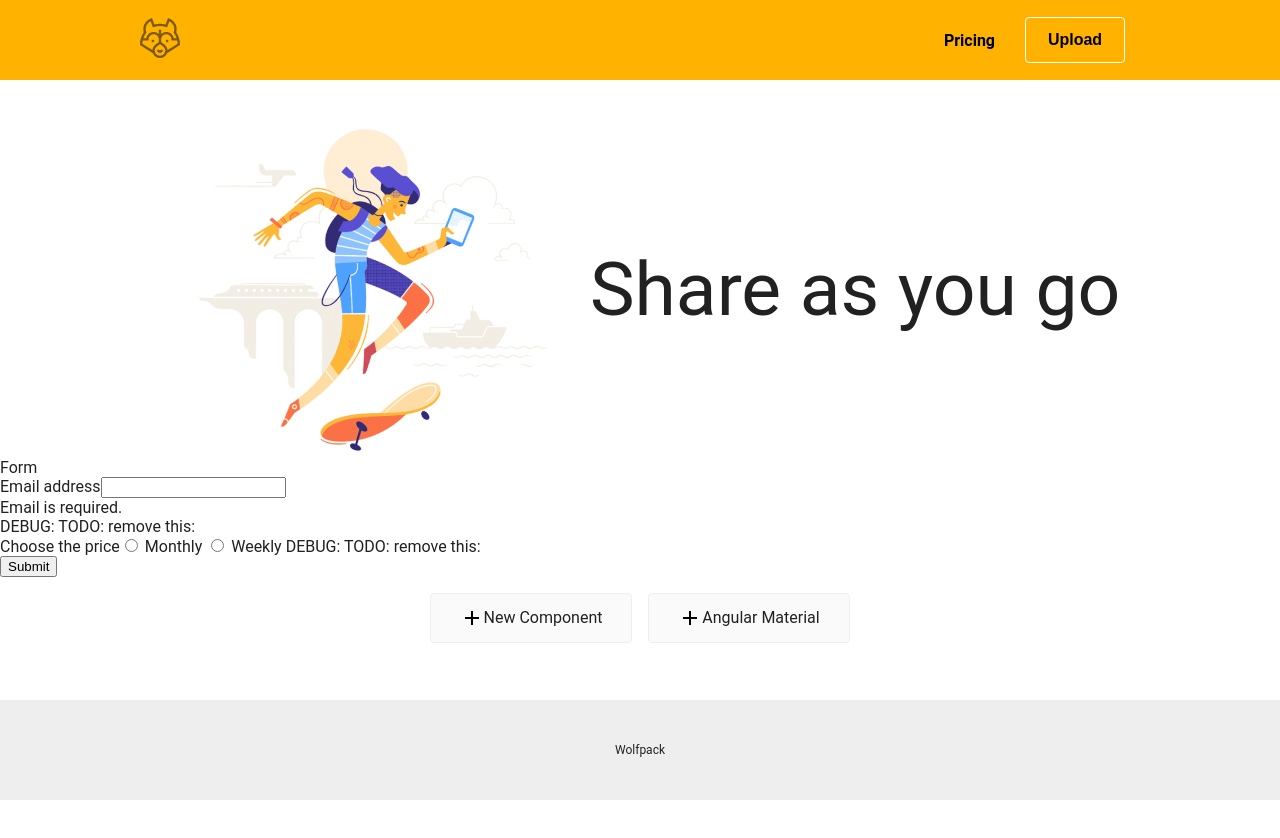
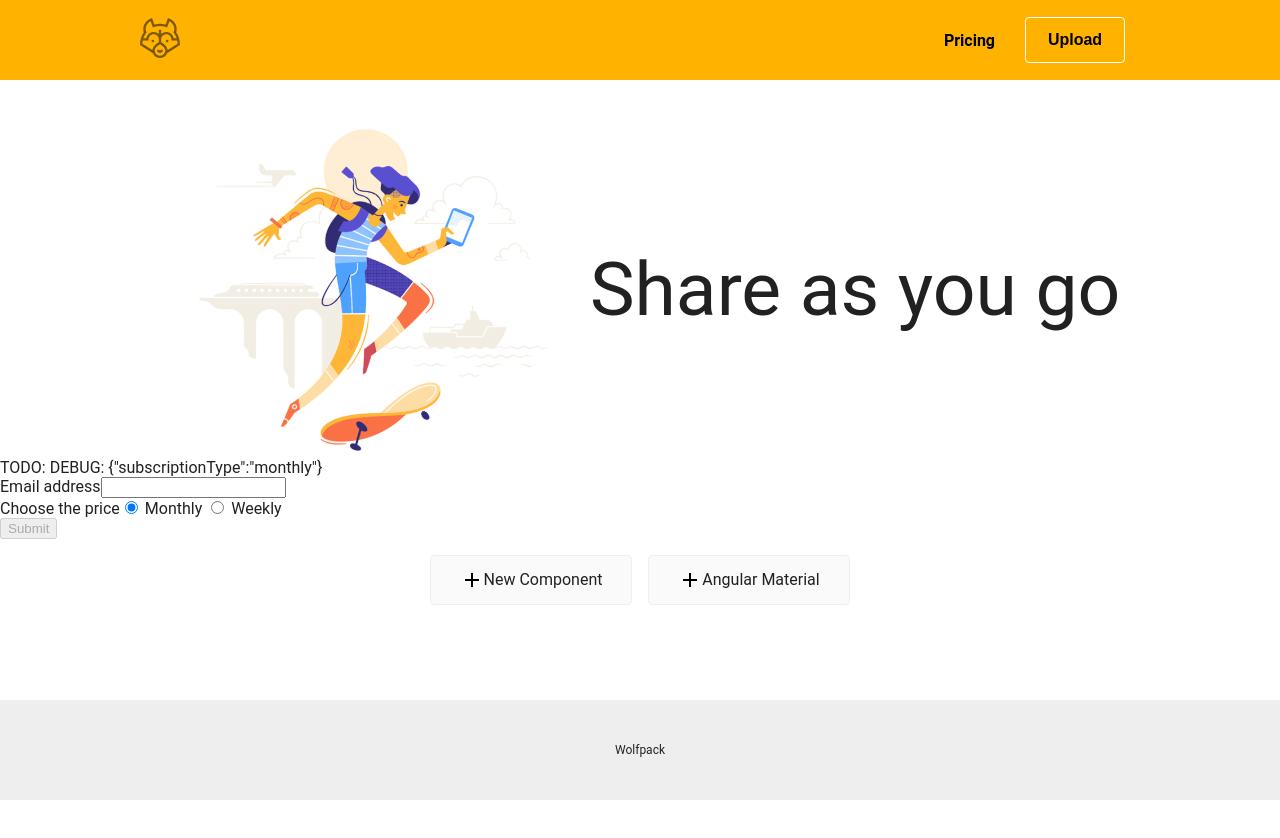
Before and after one commit to elluksm/angular-subscription-app, an Angular app: page / in a window 1280 px wide. Shown: the top 838 px of the page. Built offline with nearby package versions, Linux system fonts and the light colour scheme.

Commit message:
edit subscription form, fix validators

```diff
--- a/src/app/subscription-form/subscription-form.component.html
+++ b/src/app/subscription-form/subscription-form.component.html
@@ -1,18 +1,17 @@
-<div class="form-container">Form
-    <form #subscriptionForm="ngForm">
-        <div class="form-group">
-            <label for="email">Email address</label>
-            <input type="text" #email class="form-control" id="email" required [(ngModel)]="model.email" name="email">
+<div class="form-container">
+    TODO: DEBUG: {{diagnostic}}
 
-            <div *ngIf="email.invalid">
-                Please input a valid email address.
+    <form (ngSubmit)="onSubmit()" #subscriptionForm="ngForm">
+        <div class="form-group"><label for="email">Email address</label>
+            <input type="email" #email="ngModel" class="form-control" id="email" required [(ngModel)]="model.email"
+                name="email" pattern="[a-z0-9._%+-]+@[a-z0-9.-]+\.[a-z]{2,4}$">
+            <div *ngIf="email.touched">
+                <p *ngIf="email.errors?.required">Email is a required field!</p>
+                <p *ngIf="email.errors?.pattern">This is not a valid Email!!!</p>
+
+                <p *ngIf="email.errors?.invalid">This is not a valid Email!!!</p>
+
             </div>
-            <div *ngIf="email.required">
-                Email is required.
-            </div>
-
-            DEBUG: TODO: remove this: {{model.email}}
-
         </div>
         <div class="form-group">
             <label for="subscriptionType">Choose the price</label>
@@ -21,11 +20,10 @@
             <input type="radio" value="weekly" name="subscriptionType" required [(ngModel)]="model.subscriptionType">
             Weekly
 
-            DEBUG: TODO: remove this: {{model.subscriptionType}}
 
         </div>
         <div class="form-group">
-            <button>Submit</button>
+            <button [disabled]="!subscriptionForm.form.valid">Submit</button>
         </div>
 
     </form>
--- a/src/app/subscription-form/subscription-form.component.ts
+++ b/src/app/subscription-form/subscription-form.component.ts
@@ -11,9 +11,13 @@ export class SubscriptionFormComponent implements OnInit {
 
   model = new Subscription();
 
-  submitted = false;
-
-  onSubmit() { this.submitted = true; }
+  onSubmit(): void {
+    console.log('form submitted!', JSON.stringify(this.model));
+  }
 
   ngOnInit(): void { }
+
+  // TODO: DEBUG
+  get diagnostic(): string { return JSON.stringify(this.model); }
+
 }
--- a/src/app/subscription-form/subscription.ts
+++ b/src/app/subscription-form/subscription.ts
@@ -1,6 +1,6 @@
 export class Subscription {
     constructor(
         public email?: string,
-        public subscriptionType?: string
+        public subscriptionType: string = 'monthly'
     ) { }
 }
```
